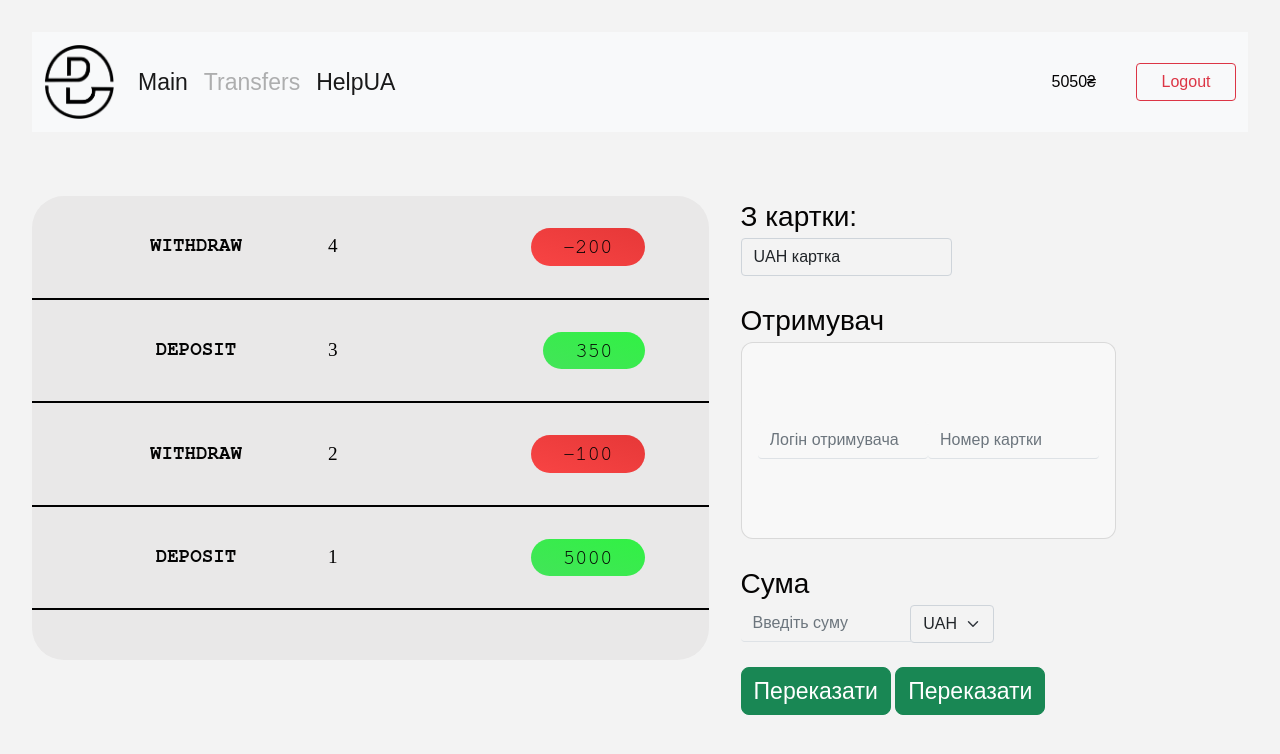
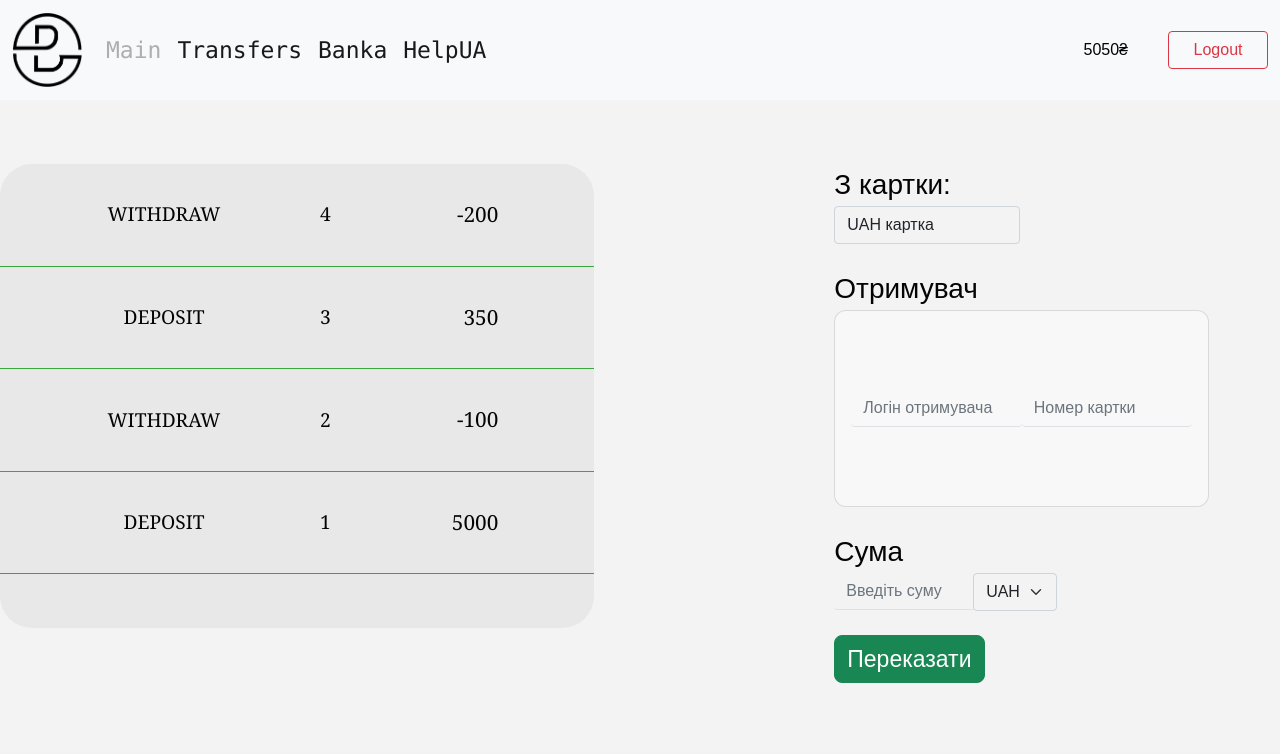
Before and after one commit to hhhusak/BetaBankProject, a plain HTML site: page client/transfersli.html in a window 1280 px wide. Drawn offline with nearby package versions, Linux system fonts and the light colour scheme.

Commit message:
Add files via upload

```diff
--- a/client/transfer.css
+++ b/client/transfer.css
@@ -13,18 +13,18 @@ body {
   color: #050404;
   background-color: #f3f3f3;
   height: 10vh;
-  padding: 2rem;
 }
 
 
 .app {
+  overflow: hidden;
   position: relative;
   max-width: 100rem;
   margin: 4rem auto;
   display: grid;
   grid-template-columns: 4fr 3fr;
   /* grid-template-rows: auto repeat(3, 15rem) auto; */
-  gap: 2rem;
+  gap: 15rem;
 }
 
 /* Transfers */
@@ -34,48 +34,54 @@ body {
   border-radius: 2rem;
   overflow: scroll;
   height: 29rem;
+  overflow: auto;
+  }
+
+.transfers::-webkit-scrollbar {
+    width: 8px;
+}
+
+.transfers::-webkit-scrollbar-thumb {
+    background: #888;
+    border-radius: 10px;
 }
 
 .transfers__row{
   padding: 2rem 4rem;
   display: flex;
   align-items: center;
-  border-bottom: 2px solid #000000;
-}
+  border-bottom: 1px solid #38a83d;
+  }
 
 .transfers__name{
   font-size: 1.2rem;
   text-transform: uppercase;
   text-align: center;
-  font-weight: 500;
-  font-family: FreeMono;
+  font-family:Cambria, Cochin, Georgia, Times, 'Times New Roman', serif;
   color: #040404;
-  font-weight: 600;
+  font-weight: 550;
   padding: 0.1rem 1.3rem;
-  /* border-radius: 10rem; */
-  margin-right: 2rem;
+  margin-right: 3.5rem;
   background-image: linear-gradient(to top right, #e9e8e8, #e9e8e8);
   width: 200px;
 }
 
 .transfers__date{
   font-size: 1.2rem;
-  text-transform: uppercase;
-  font-family: Avantgarde;
-  font-weight: 500;
-  color: #030202;
+  font-family:Cambria, Cochin, Georgia, Times, 'Times New Roman', serif;
+  color: #040404;
+  font-weight: 550;
 }
 
 .transfers__type--deposit{
-  background-image: linear-gradient(to top right, #43e459, #31f144);
-  font-family:FreeMono;
+  /* background-image: linear-gradient(to top right, #43e459, #31f144); */
+  font-family:Cambria, Cochin, Georgia, Times, 'Times New Roman', serif;
   border-radius: 10rem;
   padding: 0.2rem 2rem;
 }
 
 .transfers__type--withdraw{
-  background-image: linear-gradient(to top right, #f84444, #e63838);
-  font-family:FreeMono;
+  font-family:Cambria, Cochin, Georgia, Times, 'Times New Roman', serif;
   border-radius: 10rem;
   padding: 0.2rem 2rem;
 }
--- a/client/transfersli.html
+++ b/client/transfersli.html
@@ -18,24 +18,27 @@
       <div class="collapse navbar-collapse" id="navbarSupportedContent">
         <ul class="navbar-nav me-auto mb-2 mb-lg-0">
           <li class="nav-item">
-                <a class="nav-link active" aria-current="page" style="font-size: 23px;" href="mainli.html">Main</a>
+            <a class="nav-link disabled" aria-current="page" style="font-size: 23px; font-family: Monaco" aria-disabled="true" href="#">Main</a>
           </li>
           <li class="nav-item">
-                <a class="nav-link disabled" aria-current="page" style="font-size: 23px;" aria-disabled="true" href="#">Transfers</a>
+            <a class="nav-link active" aria-current="page" style="font-size: 23px; font-family: Monaco;" href="transfersli.html">Transfers</a>
           </li>
           <li class="nav-item">
-                <a class="nav-link active" aria-current="page" style="font-size: 23px;" href="#">HelpUA</a>
+            <a class="nav-link active" aria-current="page" style="font-size: 23px; font-family: Monaco;" href="#">Banka</a>
+          </li>
+          <li class="nav-item">
+            <a class="nav-link active" aria-current="page" style="font-size: 23px; font-family: Monaco;" href="#">HelpUA</a>
           </li>
         </ul>
-
         <!--Balance-->
         <div class="balanceWrapper">
-              <a href="transfersli.html" class="balance">0.00 UAH</a>
+            <a href="transfersli.html" class="text-success text-decoration-none fs-5 mx-3">0.00 UAH</a>
         </div>
 
         <form class="d-flex">
-                <a class="btn btn-outline-danger" style="width: 100px" href="index.html">Logout</a>
+            <a class="btn btn-outline-danger" style="width: 100px" type="submit" href="index.html">Logout</a>
         </form>
+
       </div>
     </div>
   </nav>
@@ -93,7 +96,6 @@
                 </div>
              </div>
               <button type="submit" class="btn btn-success" id="btnsend" style="border-radius: 8px; font-size: 23px;">Переказати</button>
-              <button type="submit" class="btn btn-success" style="border-radius: 8px; font-size: 23px;">Переказати</button>
           </form>
       </main>
       <script src="transfersscript.js"></script>
```
Also changed, not shown: client/banka.html (added, +83 -0 lines). Lines whose indentation alone changed are shown as unchanged.
